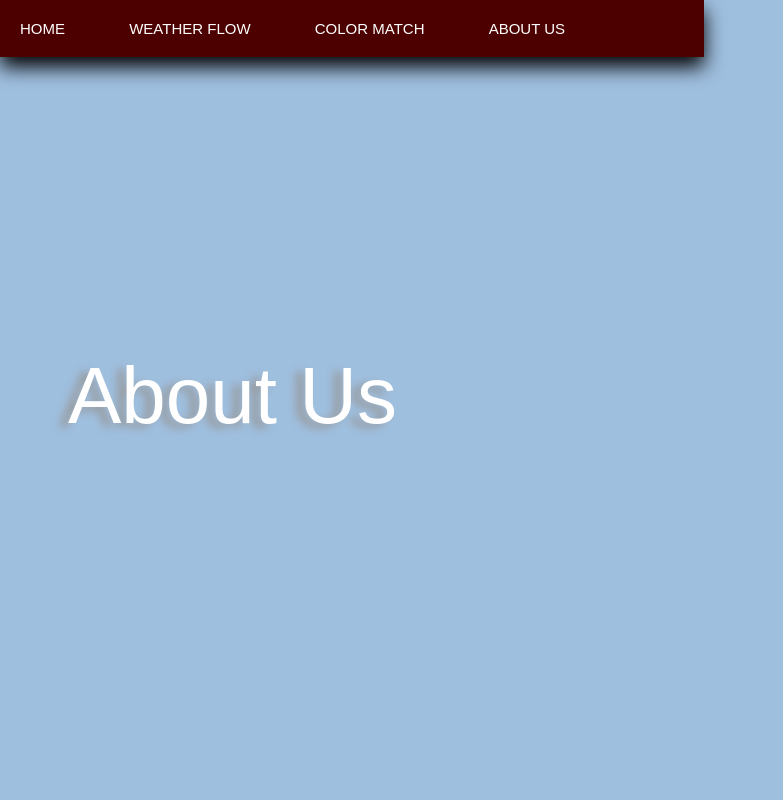
After one commit to denasiahamilton/updated-fashion, a Python web app: template templates/about_us.html in a window 1280 px wide. The commit adds this page. Shown: the whole page, without its empty margins (0-783 px from the left). Run offline with Jinja, Linux system fonts and the light colour scheme; the template is opened without the code that fills it, so the values that code supplies are empty.

Commit message:
fixed lol

```diff
--- /dev/null
+++ b/resources/about_us.css
@@ -0,0 +1,3 @@
+html {
+  background-color:  #9fbfdf;
+}
--- a/resources/homepage.css
+++ b/resources/homepage.css
@@ -29,7 +29,7 @@ h1{
 }
 #header span {
   display: inline-block;
-  margin-right: 30px;
+  margin-right: 20px;
   color: white;
 }
 
--- /dev/null
+++ b/templates/about_us.html
@@ -0,0 +1,16 @@
+<html>
+  <head>
+    <title> About Us </title>
+    <link rel="stylesheet" href="resources/homepage.css"/>
+    <link rel="stylesheet" href="resources/about_us.css"/>
+  </head>
+  <body>
+    <div id="header">
+          <a href="/"><span class="headerLink">HOME</span></a>
+          <a href="/choose_outfit"><span class="headerLink">WEATHER FLOW</span></a>
+          <a href="/styles_colors"><span class="headerLink">COLOR MATCH</span></a>
+          <a href="/about_us"><span class="headerLink">ABOUT US</span></a>
+    </div>
+    <h1> About Us </h1>
+  </body>
+</html>
--- a/templates/homepage.html
+++ b/templates/homepage.html
@@ -12,6 +12,7 @@
 
 
   <div id="header">
+        <a href="/"><span class="headerLink">HOME</span></a>
         <a href="/choose_outfit"><span class="headerLink">WEATHER FLOW</span></a>
         <a href="/styles_colors"><span class="headerLink">COLOR MATCH</span></a>
         <a href="/about"><span class="headerlink">ABOUT US</span></a>
```
Also changed, not shown: main.py (+5 -3 lines), templates/chooseoutfit.html (+7 -1 lines), templates/style_and_color.html (+16 -0 lines), resources/login.css (deleted), resources/main.css (deleted), resources/main.js (deleted), 1 other file.
